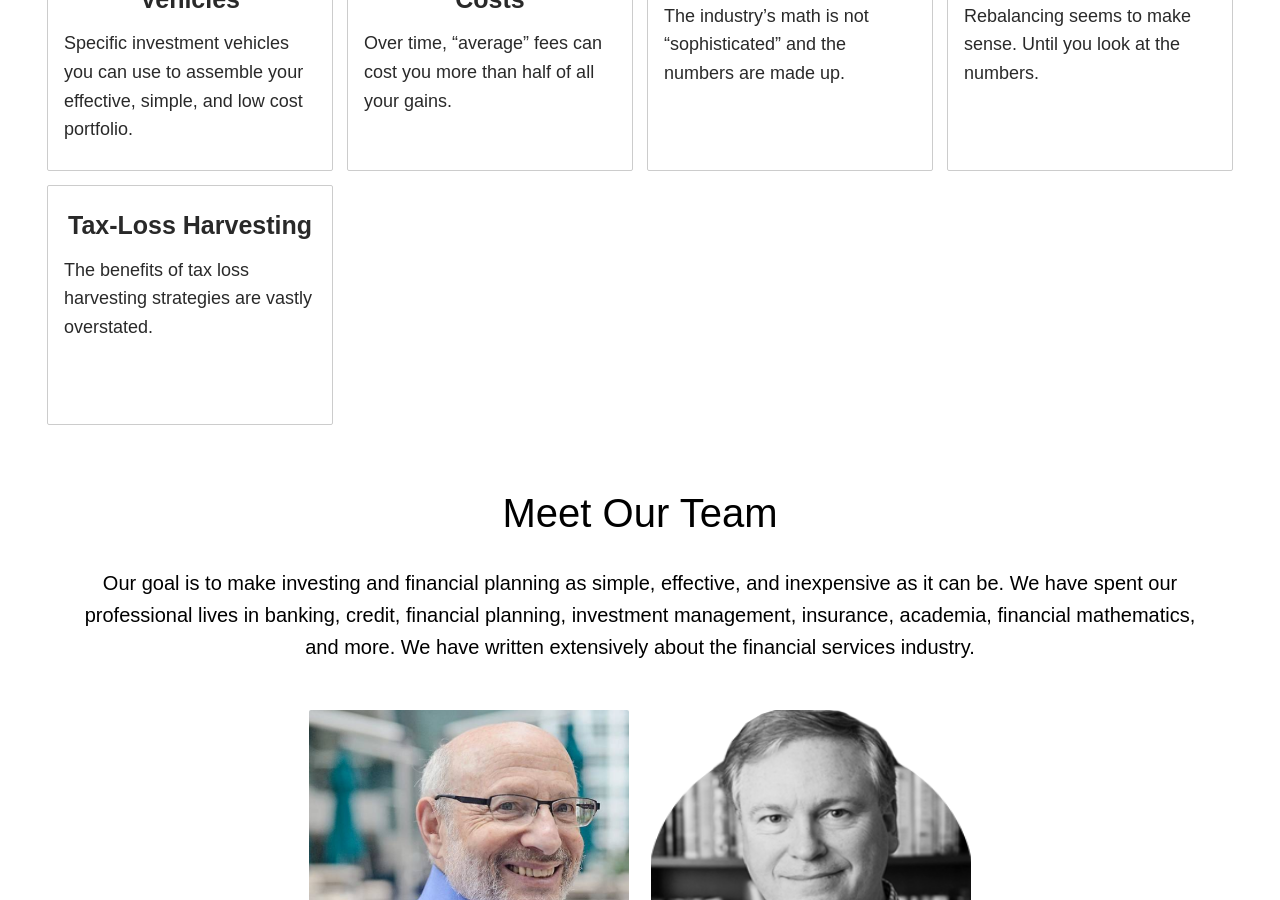
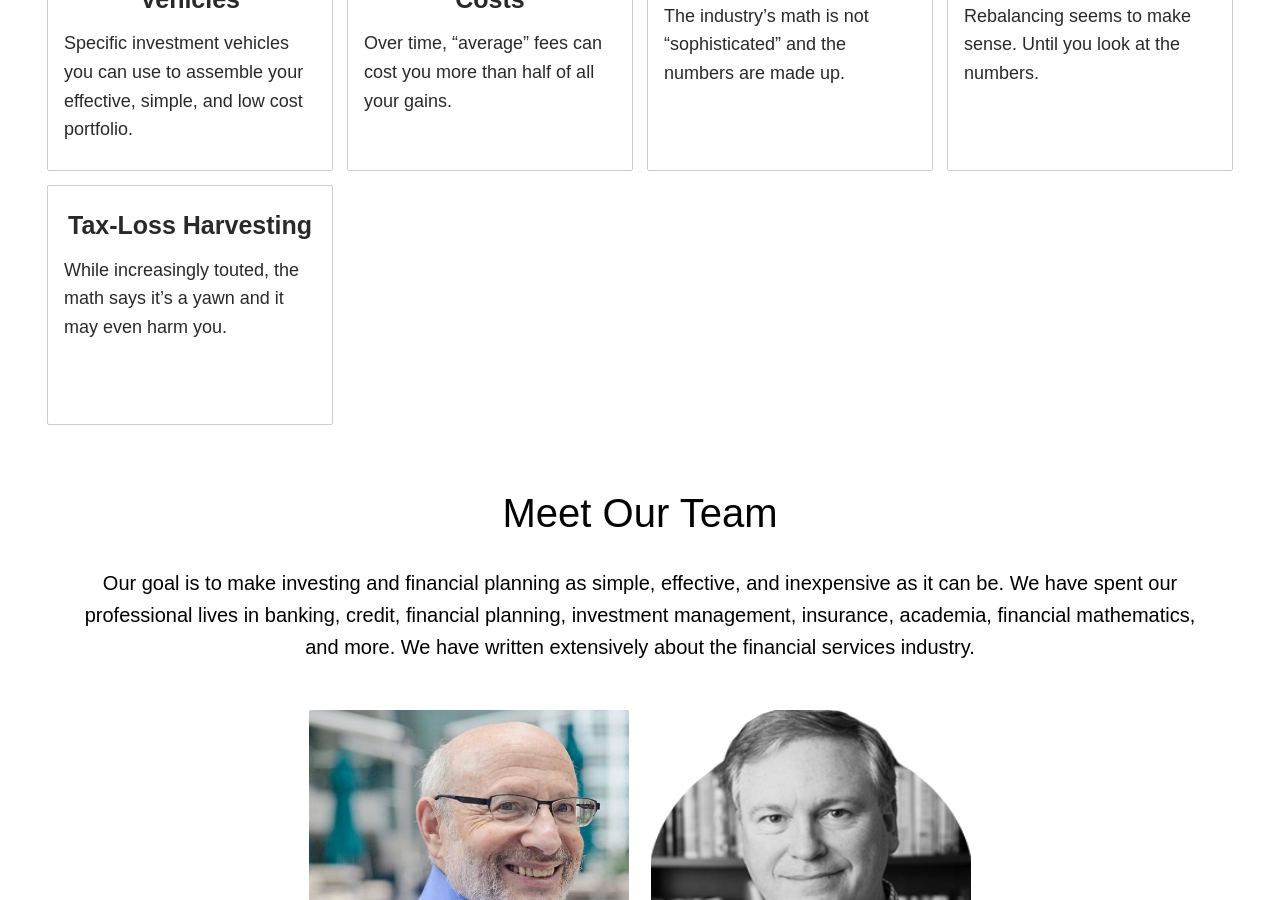
Before and after one commit to plynty/compendiumfinance, a Jekyll site: the page built from aboutus.md, in a window 1280 px wide and 900 px high, scrolled down 511 px. Built offline with Jekyll 4.4.1, drawn with Linux system fonts in a browser that asks for light colours; nearby versions of some CDN libraries; some web fonts are replaced.

Commit message:
Updated Tax Loss Harvesting

```diff
--- a/_resources/tax-loss-harvesting.md
+++ b/_resources/tax-loss-harvesting.md
@@ -5,7 +5,9 @@ format_class: resource
 section: resource-cards
 no_date: true
 status: current
-lead: The benefits of tax loss harvesting strategies are vastly overstated.
+lead: 'While increasingly touted, the math says it’s a yawn and it may even harm you.
+
+'
 source: external
 link: https://www.advisorperspectives.com/articles/2014/08/12/the-tax-harvesting-mirage
 ---
```
